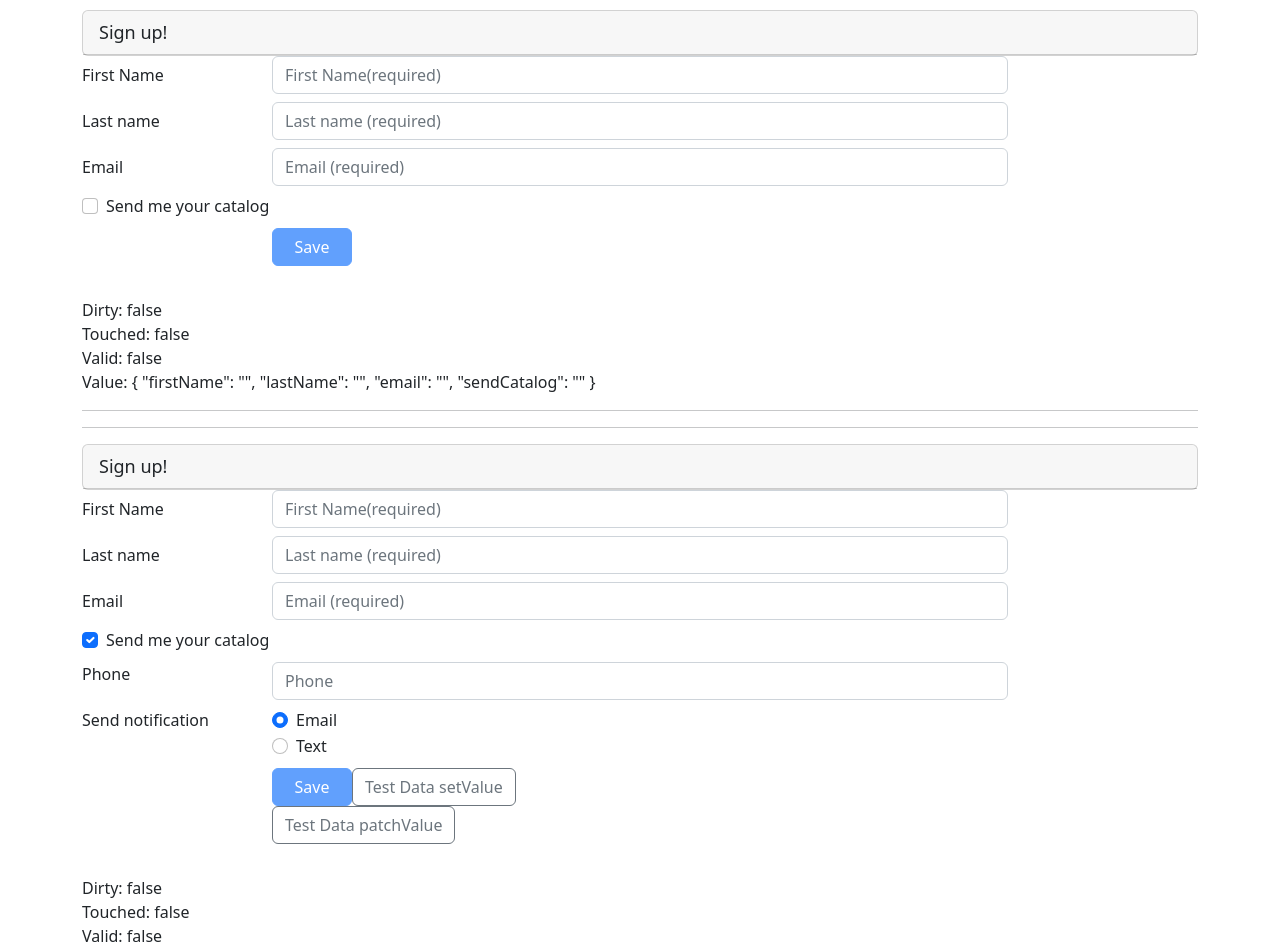
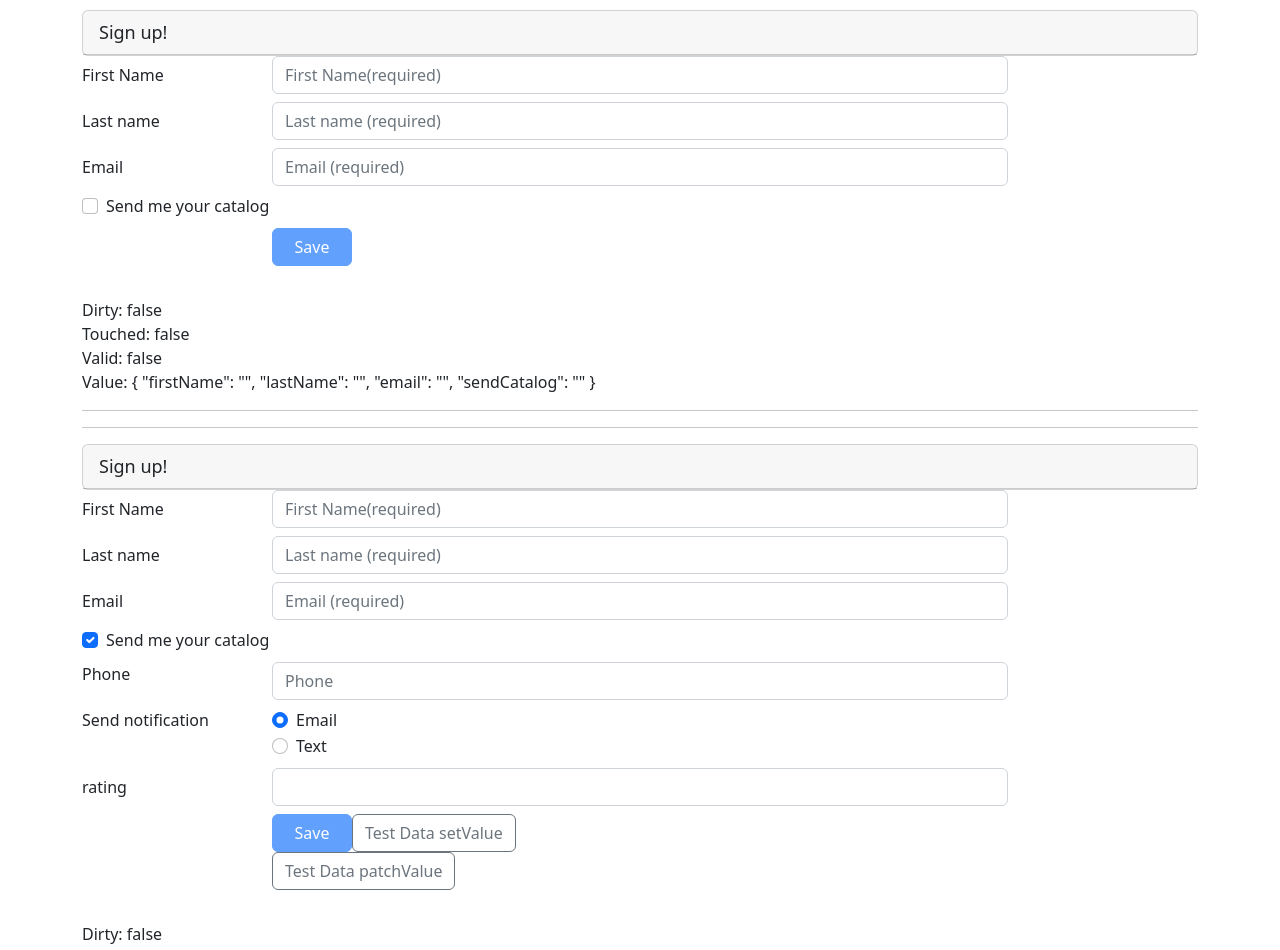
Before and after one commit to foureverhh/Angular-ReactivForms-Demo-Start-2022, an Angular app: page / in a window 1280 px wide. Shown: the top 950 px of the page. Built offline with nearby package versions, Linux system fonts and the light colour scheme.

Commit message:
change customized validatior to ValidatorFn so that pass parameter

```diff
--- a/src/app/customer-reactive/customer-reactive.component.html
+++ b/src/app/customer-reactive/customer-reactive.component.html
@@ -125,8 +125,27 @@
                 value="text"
                 formControlName="notification"
                 (click)="setNotification('text')"> Text
-  </label>
-</div>
+        </label>
+      </div>
+    </div>
+  </div>
+
+  <div class="form-group row mb-2">
+    <label class="col-md-2 col-form-label" for="rating">
+        rating
+    </label>
+    <div class="col-md-8">
+      <input type="number" class="form-control"
+            id="ratingId"
+            formControlName="rating"
+            [ngClass]="{'is-invalid': (customerForm.get('rating')?.touched ||
+                                      customerForm.get('rating')?.dirty) &&
+                                      !customerForm.get('rating')?.valid}">
+      <span class="invalid-feedback">
+        <span *ngIf="customerForm.get('rating')?.errors?.['range']">
+          Please rate your experience from 1 to 5
+        </span>
+      </span>
     </div>
   </div>
 <!--
--- a/src/app/customer-reactive/customer-reactive.component.ts
+++ b/src/app/customer-reactive/customer-reactive.component.ts
@@ -1,6 +1,37 @@
 import { Component, OnInit } from '@angular/core';
-import { FormGroup, FormBuilder, Validators  } from '@angular/forms';
+import { FormGroup, FormBuilder, Validators, AbstractControl, ValidatorFn  } from '@angular/forms';
 import { Customer } from '../model/Customer';
+
+// reuseable customized validator
+// AbstractControll the bas class for
+/*
+function ratingRange(c: AbstractControl): {[key: string]: boolean} | null{
+  if(c.value !== null && (isNaN(c.value) || c.value < 1 || c.value > 5)) {
+    return { 'range': true };
+  }
+  return null;
+}
+*/
+// Factory function
+/*
+function myValidator(param: any): ValidatorFn {
+  return (c:AbstractControl): {[key: string]: boolean} | null => {
+    if(somethingIsWrong) {
+      return {'myValidator': true}
+    }
+    return null;
+  }
+}
+*/
+
+function ratingRange(min: number, max:number): ValidatorFn {
+  return (c:AbstractControl): {[key: string]: boolean} | null => {
+    if(c.value !== null && (isNaN(c.value) || c.value < min || c.value > max)) {
+      return {'range': true}
+    }
+    return null;
+  }
+}
 
 @Component({
   selector: 'app-customer-reactive',
@@ -23,6 +54,8 @@
     email:     ['', [Validators.required, Validators.email]],
     phone: '',
     notification: 'email',
+    //rating: [null, ratingRange],
+    rating: [null, ratingRange(1,5)],
     sendCategory:true
   })
 
@@ -61,6 +94,7 @@
   console.log('Saved: ' + JSON.stringify(this.customerForm.value));
 }
 
+// dynamic change validation on one formControl
 setNotification(notifyVia: String): void {
   const phoneControl = this.customerForm.get('phone');
   if(notifyVia === 'text') {
```
